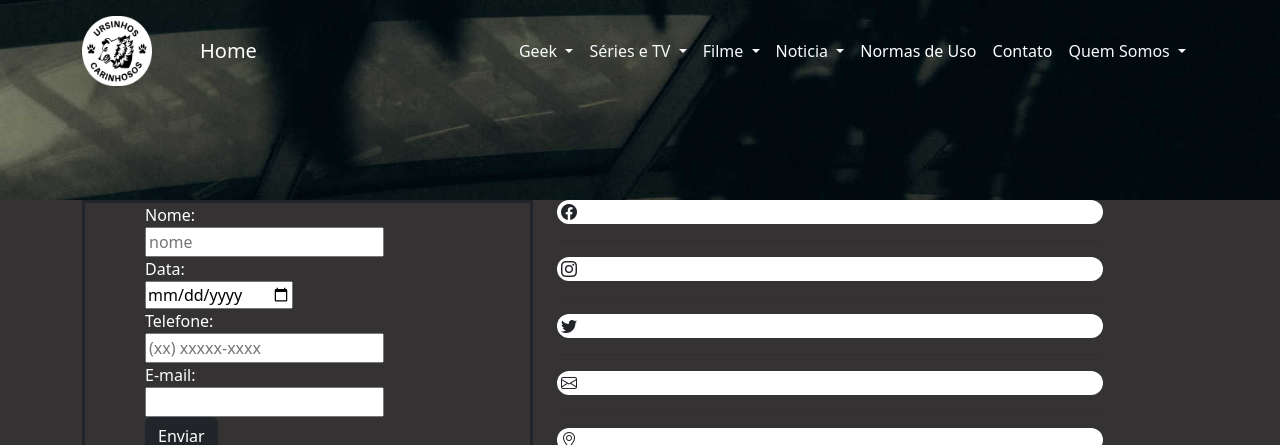
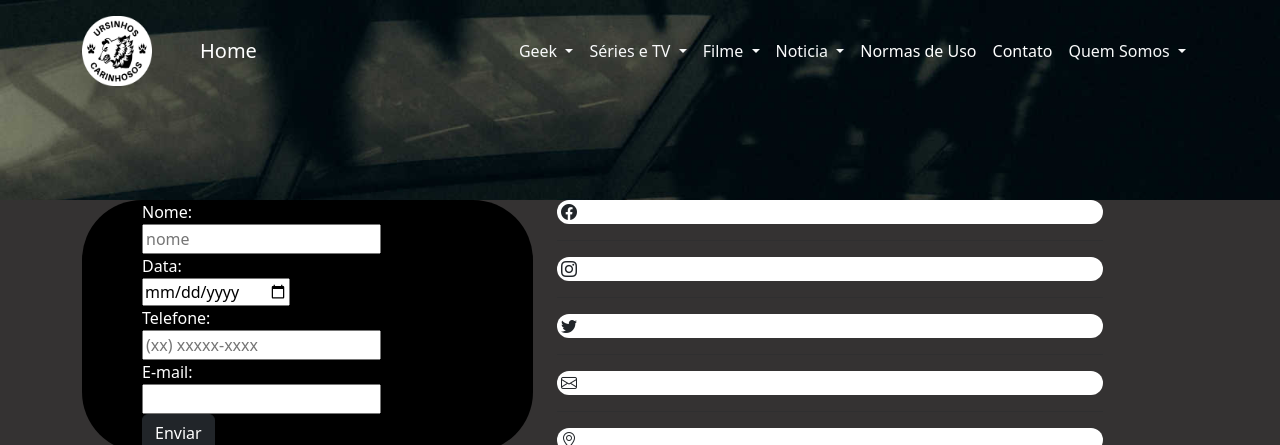
Before and after one commit to WesleyRibeirodaSilva/Ursinhos_EM_Chamas-main, a PHP site: page /contatos.html in a window 1280 px wide. Shown: the top 445 px of the page. Run offline with PHP 8.4, Linux system fonts and the light colour scheme; some libraries are stand-ins or nearby versions.

Commit message:
italocontatos

```diff
--- a/Ursinhos_EM_Chamas-main/Projeto-2/files/css/style.css
+++ b/Ursinhos_EM_Chamas-main/Projeto-2/files/css/style.css
@@ -541,8 +541,9 @@ small {
   background-color: white;
 }
 form{
-  border-style: solid;
+  border-radius: 60px;
   padding-left: 60px;
+  background-color: black;
 }
 .buttom0{
   padding-top: 100px;
```
